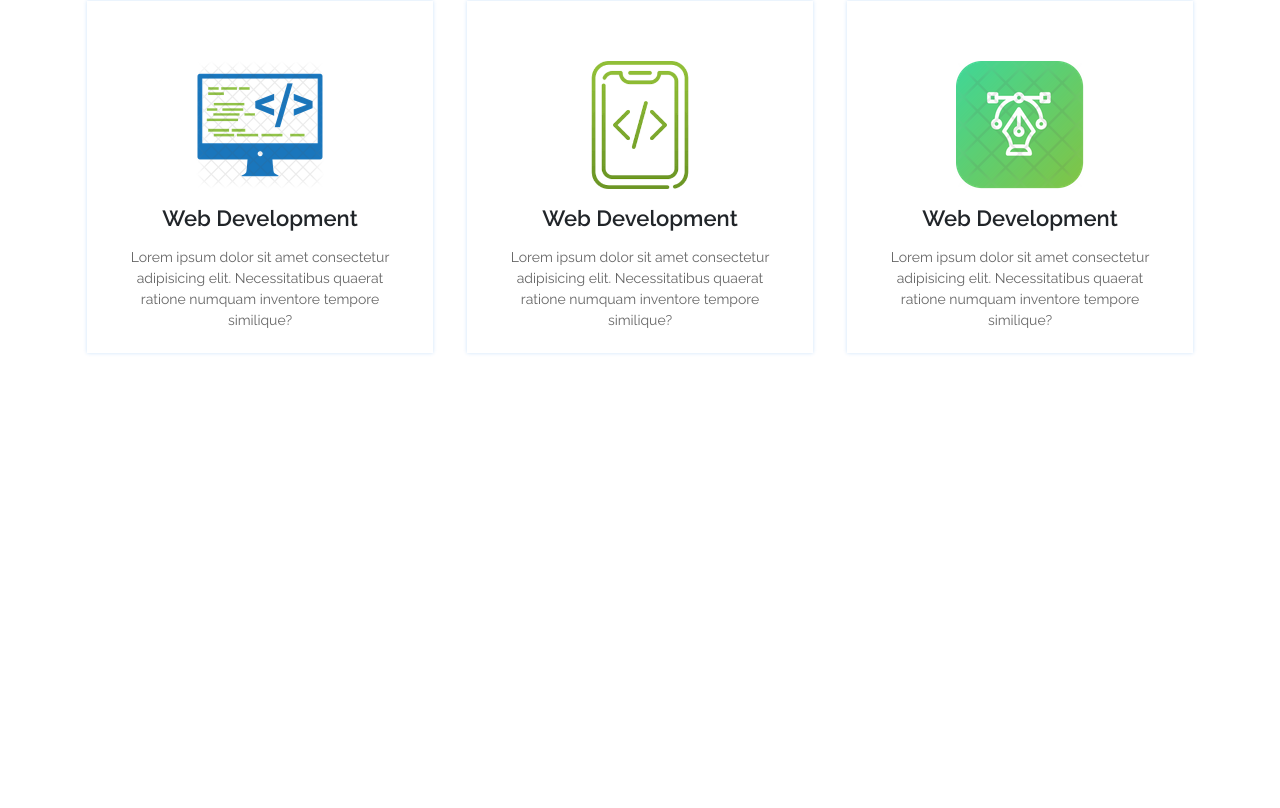
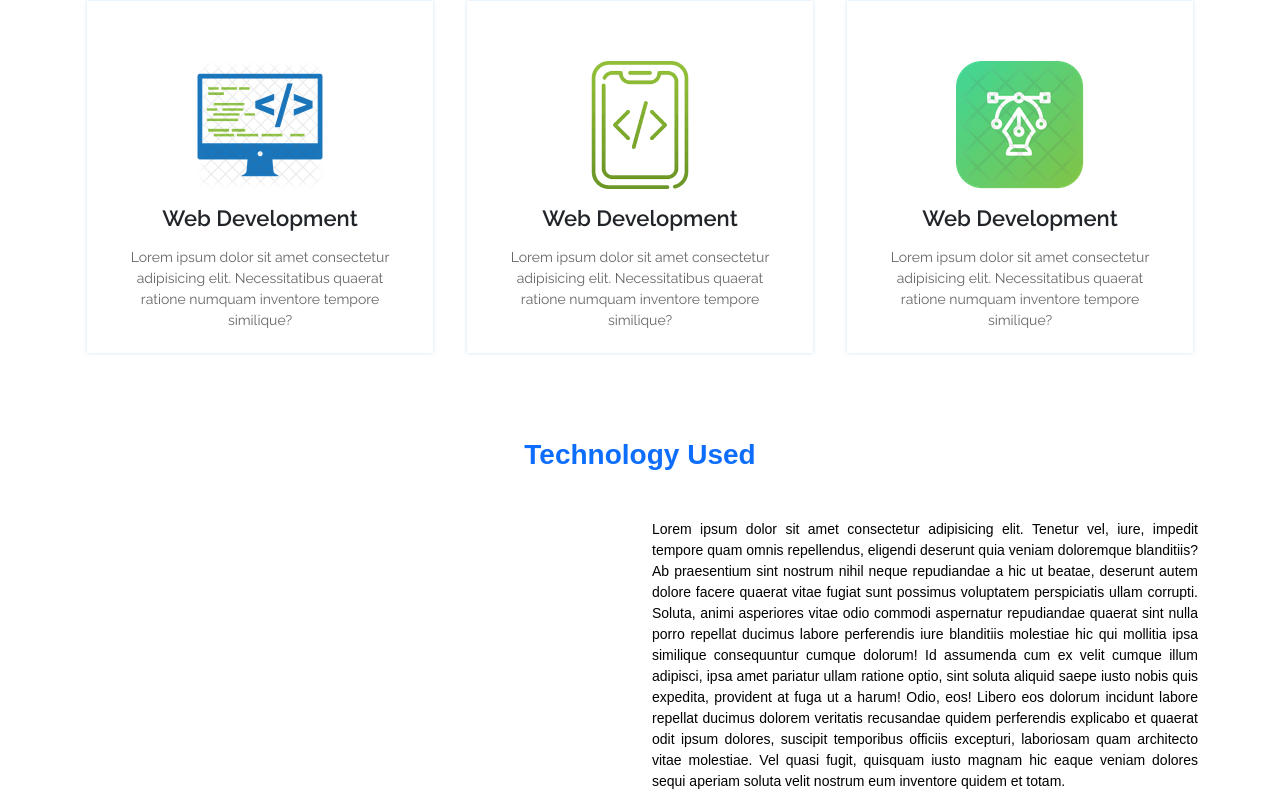
Before and after one commit to Salim66/Course-Website-React-with-PHP, a React (Create React App) app in the folder user/: page / in a window 1280 px wide. Shown: the part 666-1474 px from the top of the page. Before the commit the page ends 1024 px from the top, so only its background shows below. Built offline with nearby package versions, Linux system fonts and the light colour scheme.

Commit message:
Technology used section part 1

```diff
--- a/user/src/App.js
+++ b/user/src/App.js
@@ -1,3 +1,4 @@
+import Analysis from "./components/Analysis/Analysis";
 import Services from "./components/Services/Services";
 import TopBanner from "./components/TopBanner/TopBanner";
 import TopNavigation from "./components/TopNavigation/TopNavigation";
@@ -9,6 +10,7 @@ function App() {
       <TopNavigation />
       <TopBanner />
       <Services />
+      <Analysis />
     </>
   );
 }
--- /dev/null
+++ b/user/src/components/Analysis/Analysis.css
@@ -0,0 +1,7 @@
+.des {
+    font-size: 14px;
+    font-weight: 400;
+    font-family: 'Montserreat', sans-serif;
+    color: #000;
+    text-align: justify;
+}
--- /dev/null
+++ b/user/src/components/Analysis/Analysis.jsx
@@ -0,0 +1,25 @@
+import React, { Component } from 'react';
+import { Col, Container, Row } from 'react-bootstrap';
+import './Analysis.css';
+
+class Analysis extends Component {
+  render() {
+    return (
+      <>
+        <Container className='text-center'>
+            <h1 className='serviceMainTitle'>Technology Used</h1>
+            <Row>
+                <Col sm={12} md={12} lg={6}></Col>
+                <Col sm={12} md={12} lg={6}>
+                    <p className="des">
+                        Lorem ipsum dolor sit amet consectetur adipisicing elit. Tenetur vel, iure, impedit tempore quam omnis repellendus, eligendi deserunt quia veniam doloremque blanditiis? Ab praesentium sint nostrum nihil neque repudiandae a hic ut beatae, deserunt autem dolore facere quaerat vitae fugiat sunt possimus voluptatem perspiciatis ullam corrupti. Soluta, animi asperiores vitae odio commodi aspernatur repudiandae quaerat sint nulla porro repellat ducimus labore perferendis iure blanditiis molestiae hic qui mollitia ipsa similique consequuntur cumque dolorum! Id assumenda cum ex velit cumque illum adipisci, ipsa amet pariatur ullam ratione optio, sint soluta aliquid saepe iusto nobis quis expedita, provident at fuga ut a harum! Odio, eos! Libero eos dolorum incidunt labore repellat ducimus dolorem veritatis recusandae quidem perferendis explicabo et quaerat odit ipsum dolores, suscipit temporibus officiis excepturi, laboriosam quam architecto vitae molestiae. Vel quasi fugit, quisquam iusto magnam hic eaque veniam dolores sequi aperiam soluta velit nostrum eum inventore quidem et totam.
+                    </p>
+                </Col>
+            </Row>
+        </Container>
+      </>
+    )
+  }
+}
+
+export default Analysis;
```
